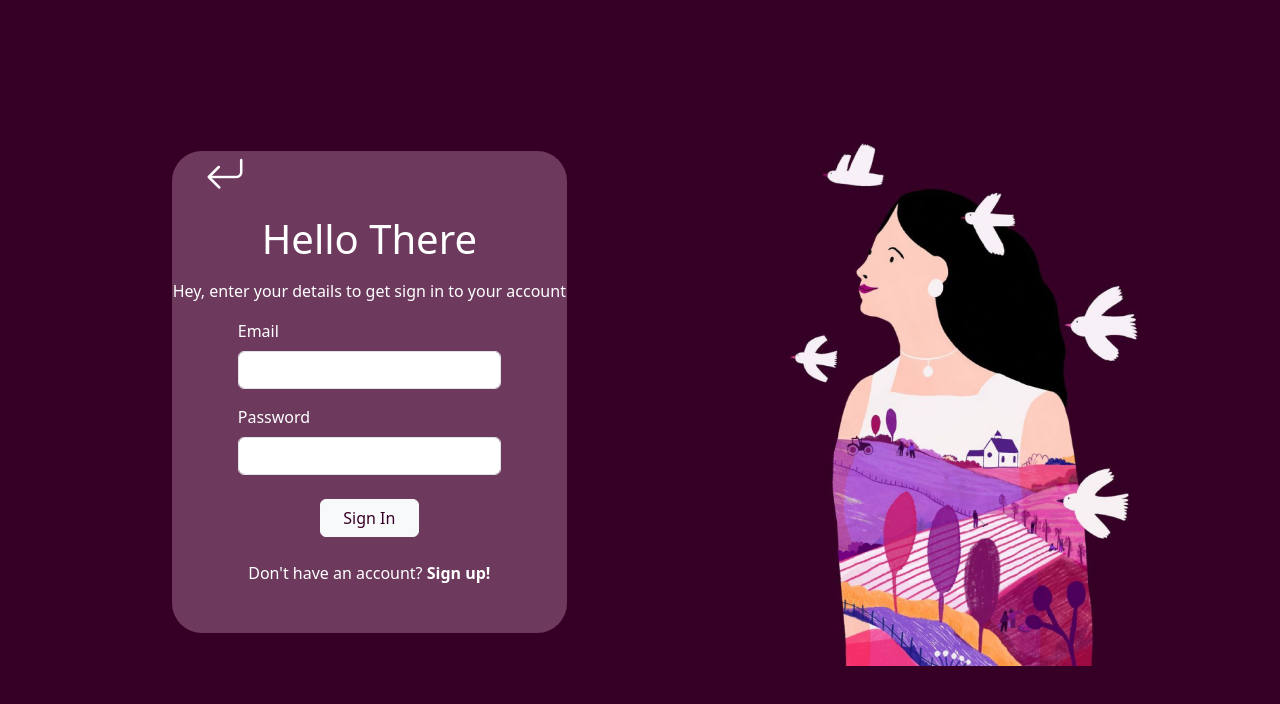
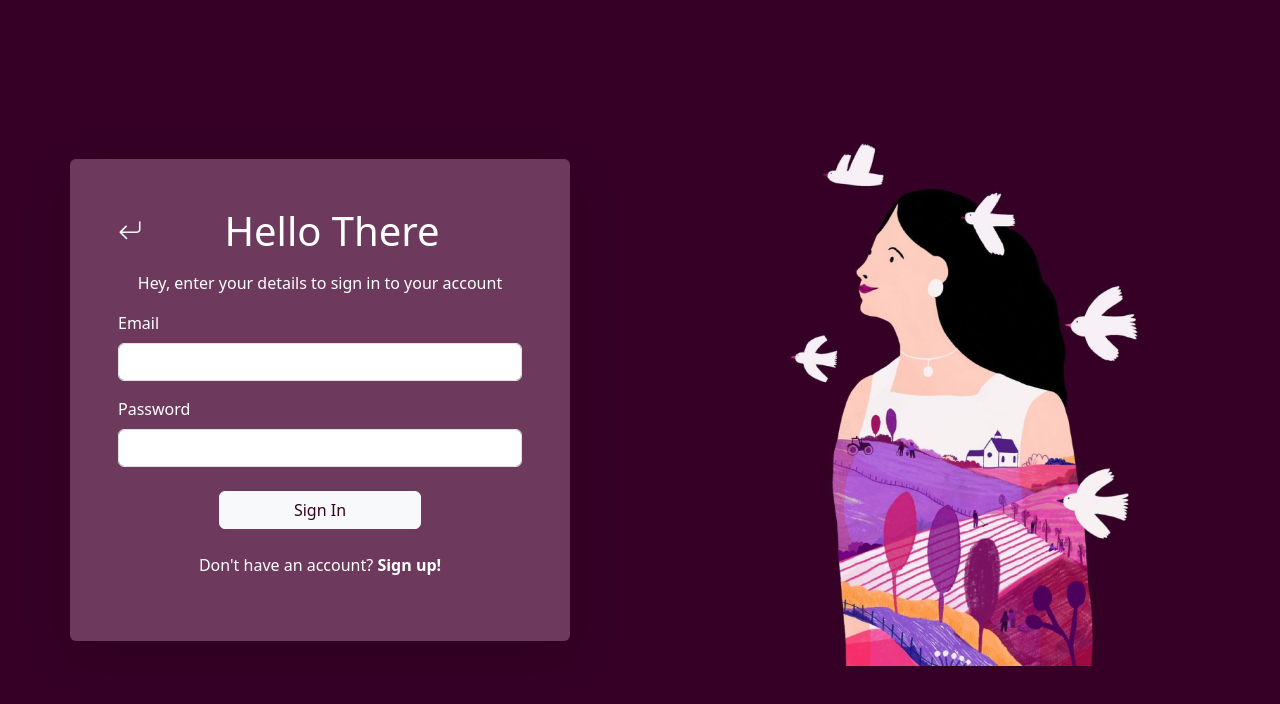
Before and after one commit to happylifeeveryday/5032-Assignment, a Vue app: page /signin in a window 1280 px wide. Shown: the top 704 px of the page. Built offline with nearby package versions, Linux system fonts and the light colour scheme.

Commit message:
Modify signinview to satisfy multiple screen.

```diff
--- a/src/views/SignInView.vue
+++ b/src/views/SignInView.vue
@@ -91,30 +91,27 @@ const validatePassword = (blur) => {
 
 <template>
   <div class="row vh-100 vw-100 custom-background text-white">
-    <div class="col-md-6 d-flex align-items-center col-12">
-      <div class="container">
+    <div class="col-12 col-md-6 d-flex align-items-center justify-content-center">
       <div
-          class="col-10 offset-md-3 offset-1 col-md-8 offset-md-2"
-          style="border-radius: 30px; background-color: #6d3a5e"
+        class="container p-4 p-md-5 rounded shadow-lg"
+        style="background-color: #6d3a5e; max-width: 500px;"
       >
-          <div class="h1 col offset-1 mb-3">
+        <div class="d-flex justify-content-between align-items-center mb-3">
           <i
-              class="bi bi-arrow-return-left"
-              @click="
-                () => {
-                  router.push('/')
-                }
-              "
+            class="bi bi-arrow-return-left fs-4"
+            @click="() => router.push('/')"
             style="cursor: pointer"
           ></i>
+          <h1 class="text-center m-0">Hello There</h1>
+          <span></span>
+          <!-- Empty span for layout symmetry -->
         </div>
-          <div class="h1 col text-center mb-3">Hello There</div>
-          <div class="col text-center mb-3">
-            Hey, enter your details to get sign in to your account
+        <div class="text-center mb-3">
+          <p>Hey, enter your details to sign in to your account</p>
         </div>
         <form @submit.prevent="loginFunc">
           <!-- Email -->
-            <div class="col-8 offset-2 mb-3">
+          <div class="mb-3">
             <label for="email" class="form-label">Email</label>
             <input
               type="text"
@@ -127,7 +124,7 @@ const validatePassword = (blur) => {
             <div v-if="errors.email" class="text-danger">{{ errors.email }}</div>
           </div>
           <!-- PASSWORD -->
-            <div class="col-8 offset-2 mb-4">
+          <div class="mb-4">
             <label for="password" class="form-label">Password</label>
             <input
               type="password"
@@ -140,37 +137,18 @@ const validatePassword = (blur) => {
             <div v-if="errors.password" class="text-danger">{{ errors.password }}</div>
           </div>
           <!-- BUTTON -->
-            <div class="text-center col-12">
-              <button
-                type="submit"
-                class="btn btn-light col-md-3 col-5 mb-4"
-                style="color: #360026"
-              >
-                Sign In
-              </button>
+          <div class="text-center mb-4">
+            <button type="submit" class="btn btn-light w-50" style="color: #360026">Sign In</button>
           </div>
         </form>
-          <p class="mb-4 text-center">
+        <p class="text-center">
           Don't have an account?
-            <strong
-              @click="
-                () => {
-                  router.push('/signup')
-                }
-              "
-              >Sign up!</strong
-            >
+          <strong @click="() => router.push('/signup')" style="cursor: pointer">Sign up!</strong>
         </p>
-          <p><br /></p>
       </div>
     </div>
-    </div>
-    <div class="col-md-6 align-items-center d-none d-md-flex">
-      <!-- <div class="container"> -->
-      <div class="col d-flex justify-content-center align-items-center">
-        <img src="../assets/pic.png" class="img-fluid col-7" alt="Image" />
-      </div>
-      <!-- </div> -->
+    <div class="col-md-6 d-none d-md-flex align-items-center justify-content-center">
+      <img src="../assets/pic.png" class="img-fluid col-10 col-lg-7" alt="Image" />
     </div>
   </div>
 </template>
@@ -186,4 +164,28 @@ strong:hover {
   color: #006400;
   cursor: pointer;
 }
+
+@media (max-width: 575.98px) {
+  .container {
+    padding: 20px;
+  }
+}
+
+@media (min-width: 576px) and (max-width: 767.98px) {
+  .container {
+    padding: 30px;
+  }
+}
+
+@media (min-width: 992px) and (max-width: 1199.98px) {
+  .container {
+    max-width: 600px;
+  }
+}
+
+@media (min-width: 1400px) {
+  .container {
+    max-width: 700px;
+  }
+}
 </style>
```
Also changed, not shown: src/views/ResoucesCenterView.vue (+11 -6 lines). Lines whose indentation alone changed are shown as unchanged.
